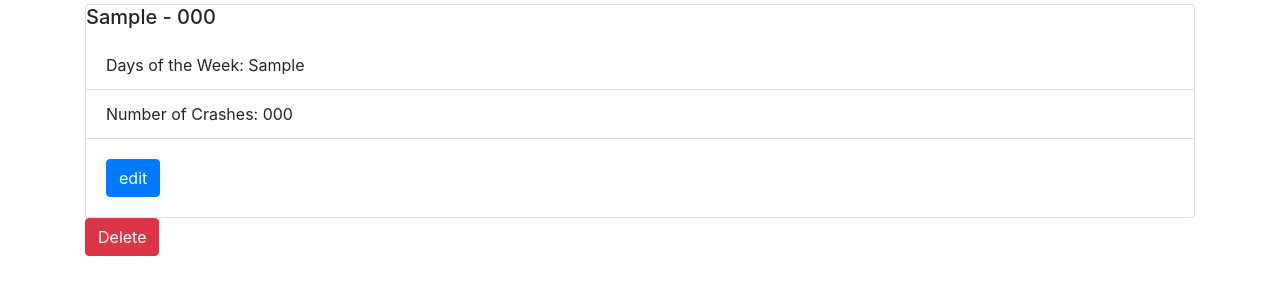
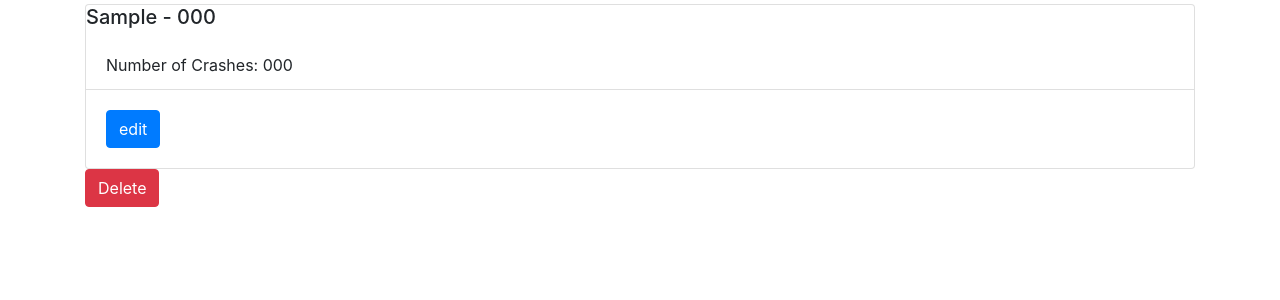
Before and after one commit to afa48/PythonDockerFlaskPycharm, a Flask app: template app/templates/view.html in a window 1280 px wide. Shown: the part 56-356 px from the top of the page. Run offline with Flask 2, Linux system fonts and the light colour scheme; the template is opened without the code that fills it: most values are stand-ins (such as "Sample title", 1, 10 or a date in 2020); some libraries are stand-ins or nearby versions.

Commit message:
Fix: Edited code

```diff
--- a/app/app.py
+++ b/app/app.py
@@ -30,6 +30,7 @@ def record_view(crash_id):
     cursor = mysql.get_db().cursor()
     cursor.execute('SELECT * FROM crash_catalonia WHERE id=%s', crash_id)
     result = cursor.fetchall()
+    # print("My Result ", result)
     return render_template('view.html', title='View Form', crash=result[0])
 
 
--- a/app/templates/view.html
+++ b/app/templates/view.html
@@ -2,11 +2,11 @@
 {% block content %}
 
 <div class="card" class="m-5 p-2">
-    <h5 class="card-title">{{ crashes.Day_of_Week }} - {{ crashes.Number_of_Crashes }}</h5>
+    <h5 class="card-title">{{ crash.Day_of_Week }} - {{ crash.Number_of_Crashes }}</h5>
 
     <ul class="list-group list-group-flush">
-        <li class="list-group-item">Days of the Week: {{ crashes.Day_of_Week }}</li>
-        <li class="list-group-item">Number of Crashes: {{ crashes.Number_of_Crashes }}</li>
+<!--        <li class="list-group-item">Days of the Week: {{ crash.Day_of_Week }}</li>-->
+        <li class="list-group-item">Number of Crashes: {{ crash.Number_of_Crashes }}</li>
     </ul>
     <div class="card-body">
         <a href="/edit/{{crash.id}}" class="card-link btn btn-primary">edit</a>
--- a/db/crash_catalonia.sql
+++ b/db/crash_catalonia.sql
@@ -2,8 +2,10 @@ CREATE DATABASE crashesData;
 use crashesData;
 
 CREATE TABLE IF NOT EXISTS `crash_catalonia` (
+    `id` int AUTO_INCREMENT,
     `Day_of_Week` VARCHAR(9) CHARACTER SET utf8,
-    `Number_of_Crashes` INT
+    `Number_of_Crashes` INT,
+    PRIMARY KEY (`id`)
 );
 INSERT INTO `crash_catalonia` (Day_of_Week, Number_of_Crashes) VALUES
     ('Sunday',13664),
```
Also changed, not shown: app/templates/index.html (+4 -3 lines).
